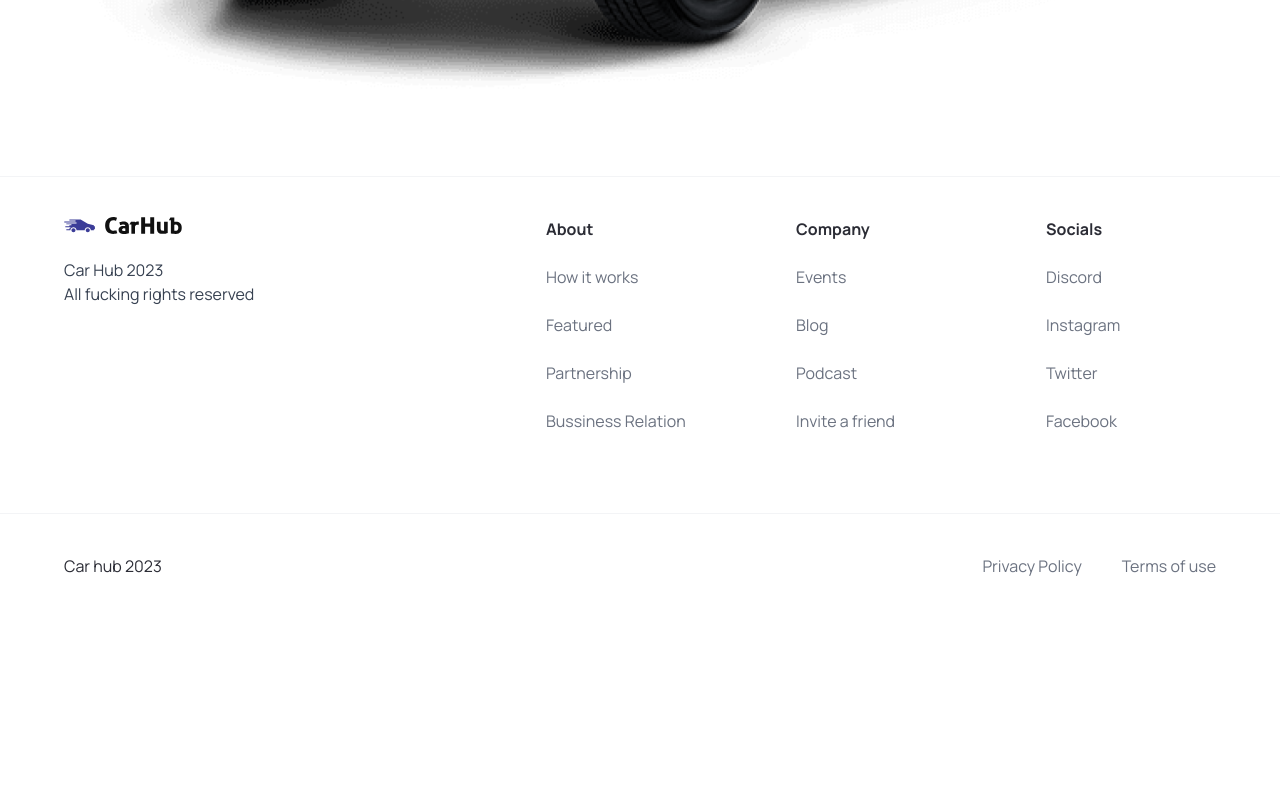
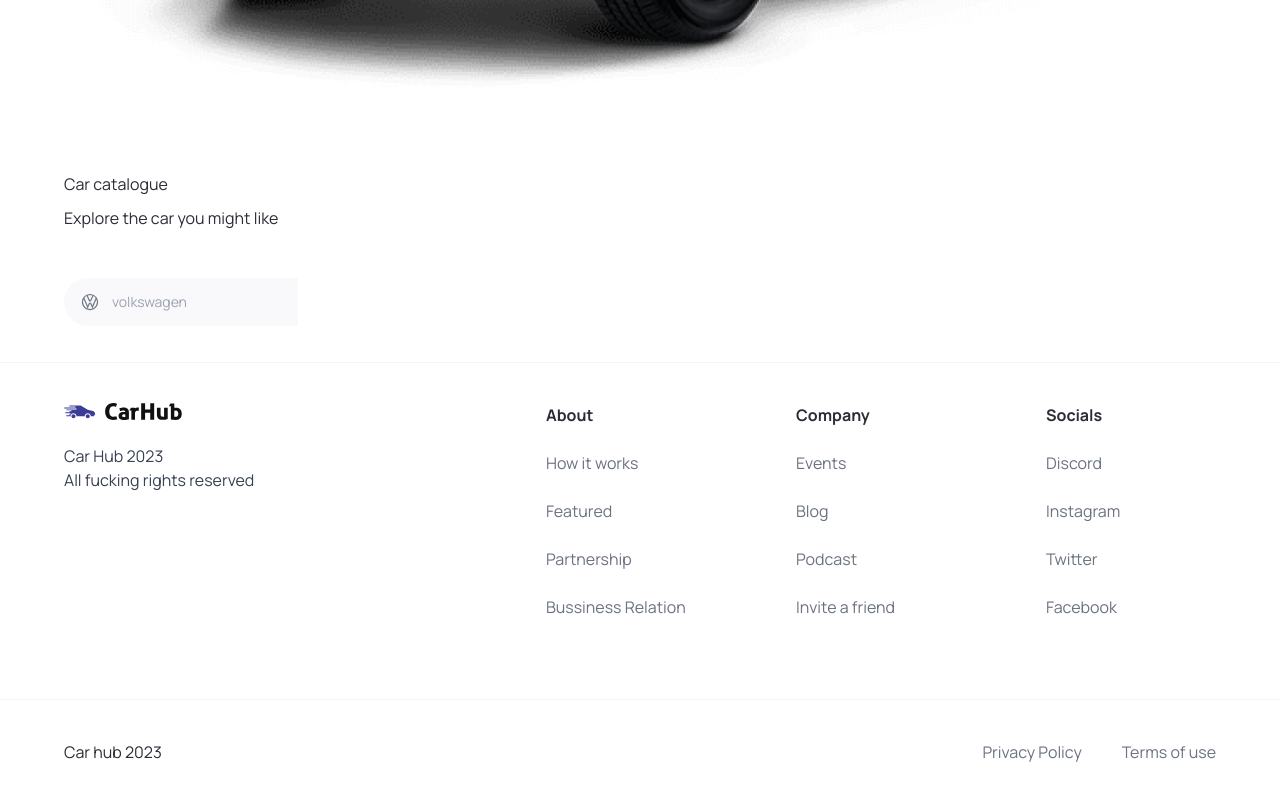
Before and after one commit to cmelonijs/cars, a Next.js app: page / in a window 1280 px wide. Shown: the part 1129-1929 px from the top of the page. Before the commit the page ends 1747 px from the top, so only its background shows below. Built offline with nearby package versions, Linux system fonts and the light colour scheme.

Commit message:
feat: adding a searchbar with the all cars brands

```diff
--- /dev/null
+++ b/components/CustomFilter.tsx
@@ -0,0 +1,7 @@
+const CustomFilter = () => {
+    return (
+        <h2>CustomFilter</h2>
+    )
+}
+
+export default CustomFilter;
--- /dev/null
+++ b/components/SearchManufacturer.tsx
@@ -0,0 +1,55 @@
+"use client";
+
+import { Combobox, Transition } from "@headlessui/react";
+import Image from 'next/image'
+import { Fragment, useState } from "react";
+import { manufacturers } from "../constants";
+
+interface Props {
+    manufacturer: string;
+    setManufacturer: (manufacturer: string) => void;
+}
+
+const SearchManufacturer = ({manufacturer, setManufacturer}: Props) => {
+    const [query, setQuery] = useState<string>('')
+
+    const filteredManufacturers = query === '' ? manufacturers : manufacturers.filter((manufacturer) => manufacturer.toLowerCase().includes(query.toLowerCase()))
+    return (
+        <div className="search-manufacturer">
+            <Combobox value={manufacturer} onChange={setManufacturer}>
+                <div className="relative w-full">
+                    <Combobox.Button className="absolute top-[14px]">
+                        <Image src="/car-logo.svg" width={20} height={20} className="ml-4" alt="car logo" />
+                    </Combobox.Button>
+                    <Combobox.Input
+                        className="search-manufacturer__input"
+                        placeholder="volkswagen"
+                        displayValue={(manufacturer: string) => manufacturer}
+                        onChange={(e) => setQuery(e.target.value)}
+                    />
+                    <Transition as={Fragment} leave="transition ease-in duration-100" leaveFrom="opacity-100" leaveTo="opacity-0" afterLeave={() => setQuery('')}>
+                        <Combobox.Options>
+                            {filteredManufacturers.length === 0 && query !== '' ? (
+                                <Combobox.Option value={query} className="search-manufacturer__option">{query}</Combobox.Option>
+                            ): (
+                                filteredManufacturers.map((manufacturer) => (
+                                    <Combobox.Option key={manufacturer} value={manufacturer} className={({active}) => `relative search-manufacturer__option ${active ? 'bg-primary-blue text-white' : 'text-gray-900'}`}>{({selected, active}) => {
+                                        return (
+                                            <div className="flex items-center">
+                                                <Image src="/car-logo.svg" width={20} height={20} className="ml-4" alt="car logo" />
+                                                <span className="ml-4">{manufacturer}</span>
+                                            </div>
+                                        )
+                                    }}</Combobox.Option>
+                                ))
+                            )}
+                        </Combobox.Options>
+
+                    </Transition>
+                </div>
+            </Combobox>
+        </div>
+    )
+}
+
+export default SearchManufacturer;
--- /dev/null
+++ b/components/Searchbar.tsx
@@ -0,0 +1,20 @@
+"use client";
+
+import { useState } from "react";
+import SearchManufacturer from "./SearchManufacturer";
+
+const Searchbar = () => {
+    const [manufacturer, setManufacturer] = useState<string>('')
+    const handleSearch = () => {}
+
+    return (
+        <form className="searchbar" onSubmit={handleSearch}>
+            <div className="searcbar__item">
+                <SearchManufacturer manufacturer={manufacturer} setManufacturer={setManufacturer}  />
+            </div>
+            <div className="searcbar__item"></div>
+        </form>
+    )
+}
+
+export default Searchbar;
--- a/components/index.ts
+++ b/components/index.ts
@@ -2,5 +2,9 @@ import Hero from './Hero';
 import CustomButton from './CustomButton';
 import Navbar from './Navbar';
 import Footer from './Footer';
+import Searchbar from './Searchbar';
+import SearchManufacturer from './SearchManufacturer';
+import CustomFilter from './CustomFilter';
 
-export { Hero, CustomButton, Navbar, Footer };
+
+export { Hero, CustomButton, Navbar, Footer, Searchbar, SearchManufacturer, CustomFilter };
--- a/package.json
+++ b/package.json
@@ -9,6 +9,7 @@
     "lint": "next lint"
   },
   "dependencies": {
+    "@headlessui/react": "^1.7.15",
     "@types/node": "20.3.1",
     "@types/react": "18.2.12",
     "@types/react-dom": "18.2.5",
--- a/src/app/page.tsx
+++ b/src/app/page.tsx
@@ -1,10 +1,23 @@
 import Image from 'next/image'
-import { Hero } from '../../components'
+import { Hero, Searchbar, CustomFilter } from '../../components'
 
 export default function Home() {
   return (
     <main className="overflow-hidden">
       <Hero />
+      <div className='mt-12 padding-x padding-y max-width' id="discover">
+        <div className='home__text-container'>
+          <h1 className='text-4xl font-extrabold'>Car catalogue</h1>
+          <p>Explore the car you might like</p>
+        </div>
+        <div className='home__filters'>
+          <Searchbar />
+          <div className='home__filter-container'>
+            {/* <CustomFilter title="fuel" />
+            <CustomFilter title="year" /> */}
+          </div>
+        </div>
+      </div>
     </main>
   )
 }
```
Also changed, not shown: 1 other file (tests, documents, lock files or other folders).
